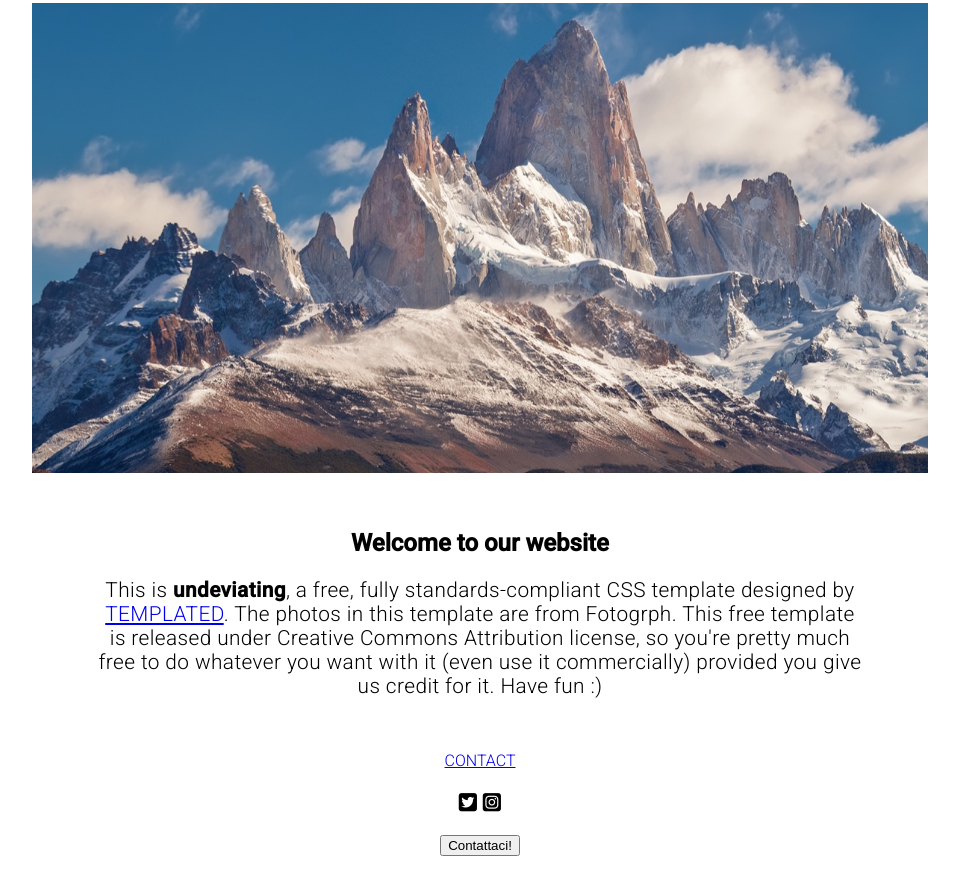
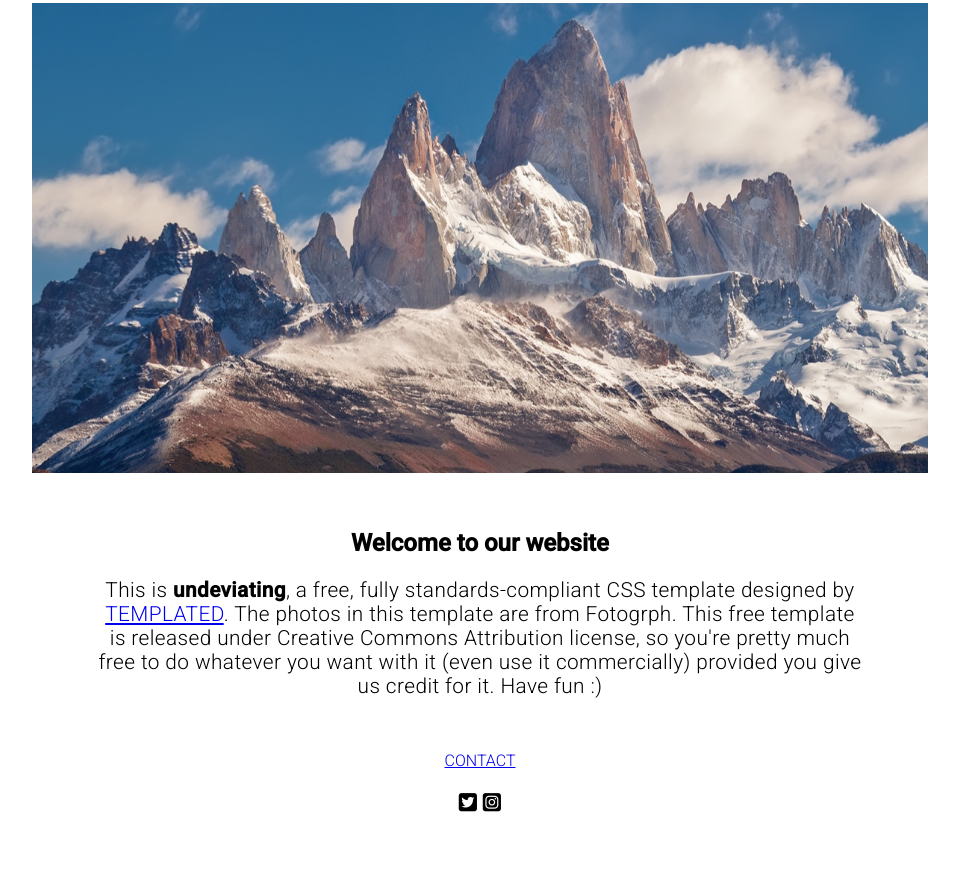
Before and after one commit to Anto2199/Undeviating_exercise, a plain HTML site: page index.html in a window 1280 px wide. Shown: the part 349-1221 px from the top of the page, without its empty margins (160-1119 px from the left). After the commit the page ends 1200 px from the top, so only its background shows below. Drawn offline with Linux system fonts and the light colour scheme.

Commit message:
Update index.html

```diff
--- a/index.html
+++ b/index.html
@@ -36,7 +36,6 @@
       <i class="fab fa-twitter-square"></i>
       <i class="fab fa-instagram-square"></i>
     </p>
-    <button type="button" class="btn btn-primary">Contattaci!</button>
   </footer>
 </body>
 </html>
```
